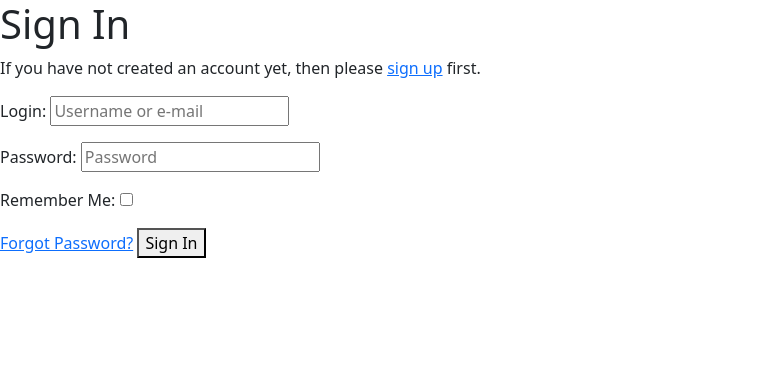
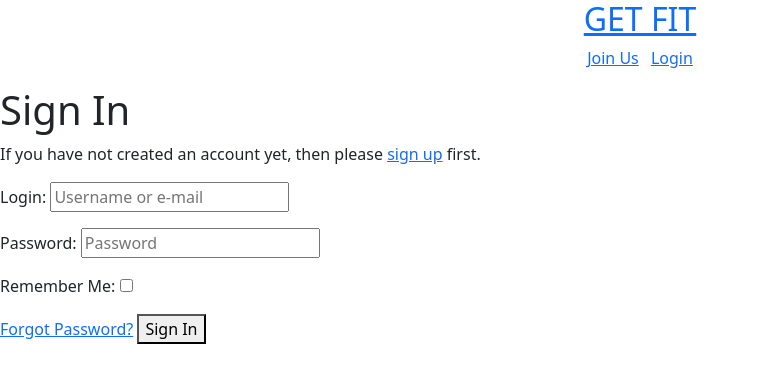
Before and after one commit to ahmedaboujeeb/get_fit_m4, a Django app: page /accounts/login/ in a window 1280 px wide. Shown: the top 383 px of the page, without its empty margins (0-760 px from the left). Run offline with Django 3.2, Linux system fonts and the light colour scheme; some libraries are stand-ins or nearby versions.

Commit message:
added home page header

```diff
--- a/home/templates/home/index.html
+++ b/home/templates/home/index.html
@@ -1,5 +1,8 @@
 {% extends "base.html" %}
 {% load static %}
 
+{% block page_header %}
+{% endblock %}
+
 {% block content %}
 {% endblock %}
--- a/templates/base.html
+++ b/templates/base.html
@@ -30,7 +30,32 @@
     <title>Get Fit {% block extra_title %}{% endblock %}</title>
   </head>
   <body>
-      <header class="container-fluid fixed-top"></header>
+    <header>
+       <div class="container">
+           <div class="row justify-content-center">
+               <div class="col-4">
+                   <h2 class="text-center"><a href="{ url 'home' }">GET FIT</a></h2>
+               </div>
+           </div>
+           <div class="row justify-content-center">
+            <div class="col-4">
+                <ul class="list-inline text-center">
+                    {% if request.user.is_authenticated %}
+                        {% if request.user.is_superuser %}
+                            <li class="list-inline-item"><a href="">Program Management</a></li>
+                        {% endif %}
+                        <li class="list-inline-item"><a href="">My Profile</a></li>
+                        <li class="list-inline-item"><a href="">Programs</a></li>
+                        <li class="list-inline-item"><a href="{% url 'account_logout' %}">Logout</a></li>
+                    {% else %}
+                        <li class="list-inline-item"><a href="{% url 'account_signup' %}">Join Us</a></li>
+                        <li class="list-inline-item"><a href="{% url 'account_login' %}">Login</a></li>
+                    {% endif %}
+                </ul>
+            </div>
+        </div>
+       </div>
+    </header>
 
       {% block page_header %}
       {% endblock %}
```
Also changed, not shown: get_fit/static/css/base.css (added), static/css/base.css (added).
